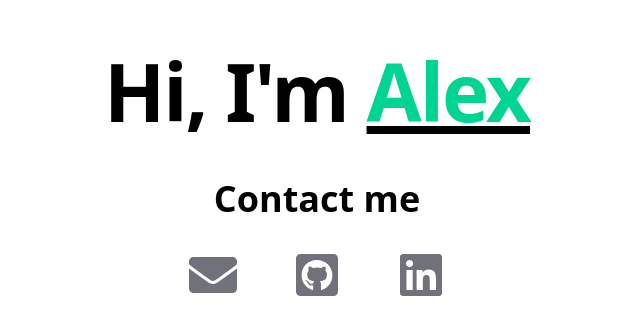
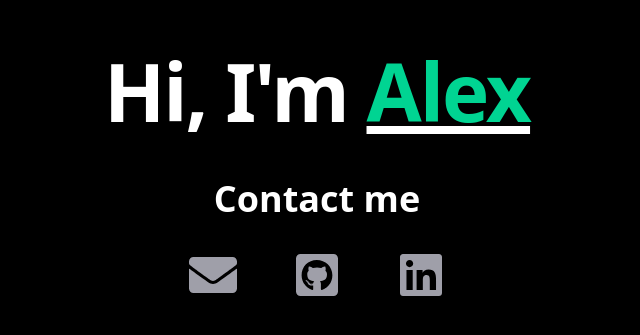
Before and after one commit to p0rches/porches.dev, a Next.js app: page / in a window 1280 px wide. Shown: the part 225-560 px from the top of the page, without its empty margins (323-963 px from the left). Built offline with nearby package versions, Linux system fonts and the light colour scheme.

Commit message:
feat: Changed to a dark theme

```diff
--- a/src/pages/index.tsx
+++ b/src/pages/index.tsx
@@ -13,16 +13,16 @@ export default function Home() {
         <title>Alexander Scott</title>
         <link rel="icon" href="/favicon.ico" />
       </Head>
-      <main className="flex min-h-screen justify-center items-center text-black">
+      <main className="flex min-h-screen justify-center items-center text-white bg-black">
         <div className="container flex flex-col gap-4 p-8 sm:p-16">
           <h1 className="text-5xl font-extrabold tracking-tight sm:text-[5rem] text-center">
-            {'Hi, I\'m '}<span className="text-emerald-400 underline decoration-black">{'Alex'}</span>
+            {'Hi, I\'m '}<span className="text-emerald-400 underline decoration-white">{'Alex'}</span>
           </h1>
           <div>
             <h2 className="text-4xl font-extrabold py-8 text-center">
               Contact me
             </h2>
-            <div className="max-w-3xs mx-auto flex flex-row gap-4 text-5xl text-zinc-500 justify-between">
+            <div className="max-w-3xs mx-auto flex flex-row gap-4 text-5xl text-zinc-400 justify-between">
               <Link
                 href="mailto:as.consultingworks@gmail.com"
                 className="hover:text-zinc-900"
```
